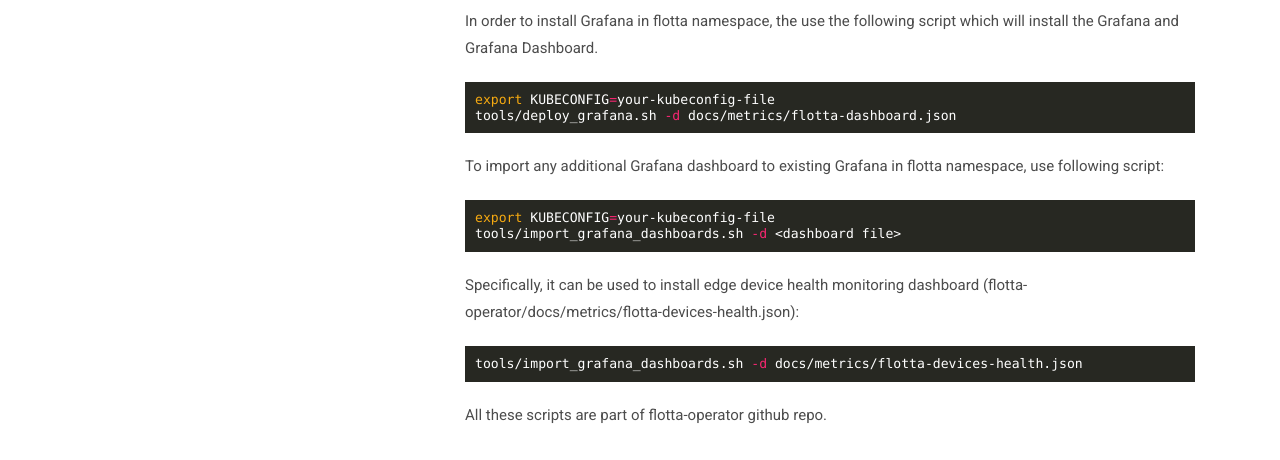
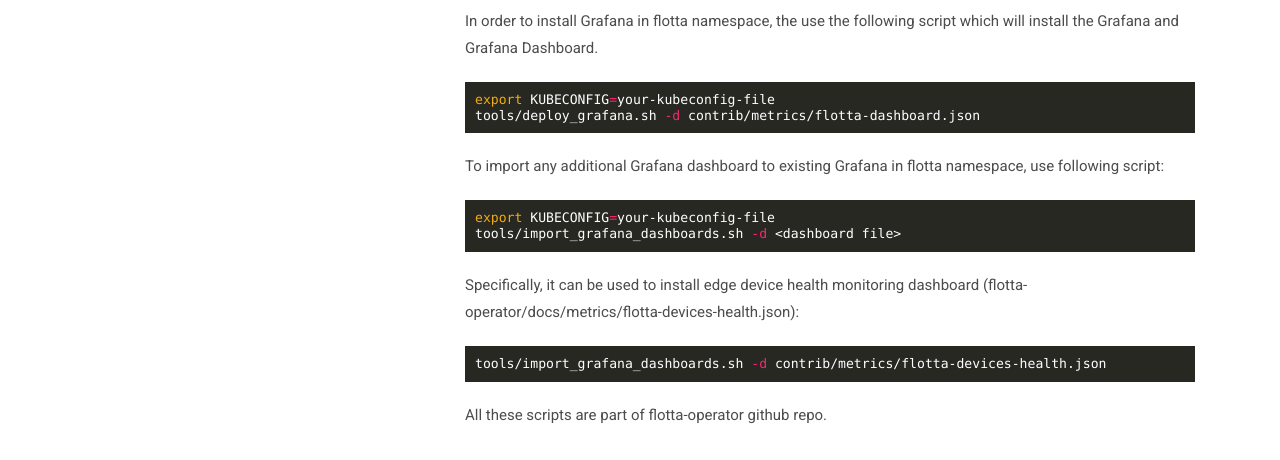
Before and after one commit to project-flotta/project-flotta.github.io, a Jekyll site: the page built from documentation/latest/operations/observability.md, in a window 1280 px wide and 900 px high, scrolled down 3956 px. Shown: the part 152-612 px from the top of the window. Built offline with Jekyll 4.4.1, drawn with Linux system fonts in a browser that asks for light colours; a script that is not in the unit is left out.

Commit message:
Fix grafana paths
Signed-off-by: Eloy Coto <eloy.coto@acalustra.com>

````diff
--- a/documentation/latest/operations/observability.md
+++ b/documentation/latest/operations/observability.md
@@ -227,7 +227,7 @@
 
 ```shell
 export KUBECONFIG=your-kubeconfig-file
-tools/deploy_grafana.sh -d docs/metrics/flotta-dashboard.json
+tools/deploy_grafana.sh -d contrib/metrics/flotta-dashboard.json
 ```
 
 To import any additional Grafana dashboard to existing Grafana in flotta
@@ -241,7 +241,7 @@
 dashboard (flotta-operator/docs/metrics/flotta-devices-health.json):
 
 ```shell
-tools/import_grafana_dashboards.sh -d docs/metrics/flotta-devices-health.json
+tools/import_grafana_dashboards.sh -d contrib/metrics/flotta-devices-health.json
 ```
 
 All these scripts are part of flotta-operator github repo.
````
